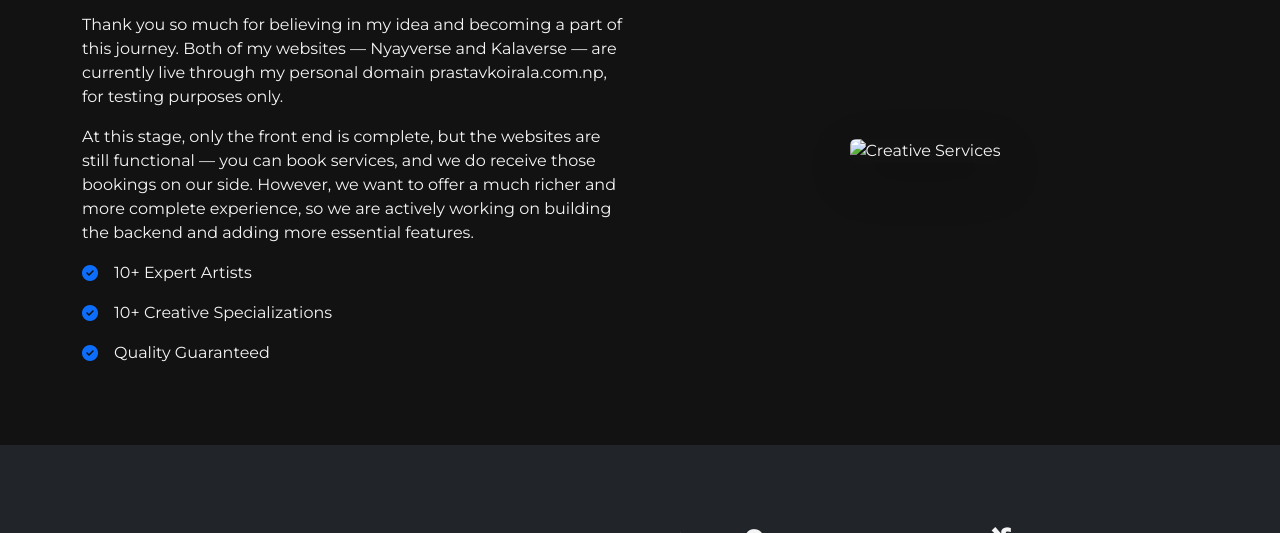
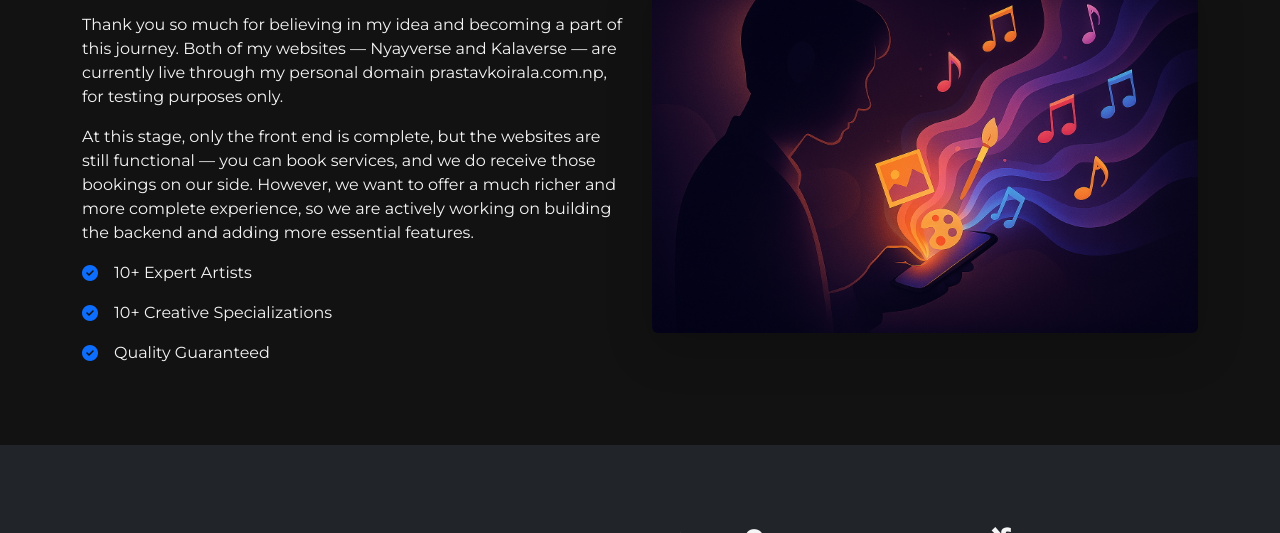
Before and after one commit to prastav11/Dailo, a plain HTML site: page kala.html in a window 1280 px wide. Shown: the part 877-1410 px from the top of the page. Drawn offline with nearby package versions, Linux system fonts and the light colour scheme.

Commit message:
Update kala.html

```diff
--- a/kala.html
+++ b/kala.html
@@ -908,7 +908,7 @@
         </div>
         <div class="col-md-6 text-center">
           <!-- Right column with image -->
-          <img src="art.jpeg" alt="Creative Services" class="img-fluid rounded shadow-lg" />
+          <img src="art.jpg" alt="Creative Services" class="img-fluid rounded shadow-lg" />
           <!-- Image representing creative services -->
         </div>
       </div>
```
